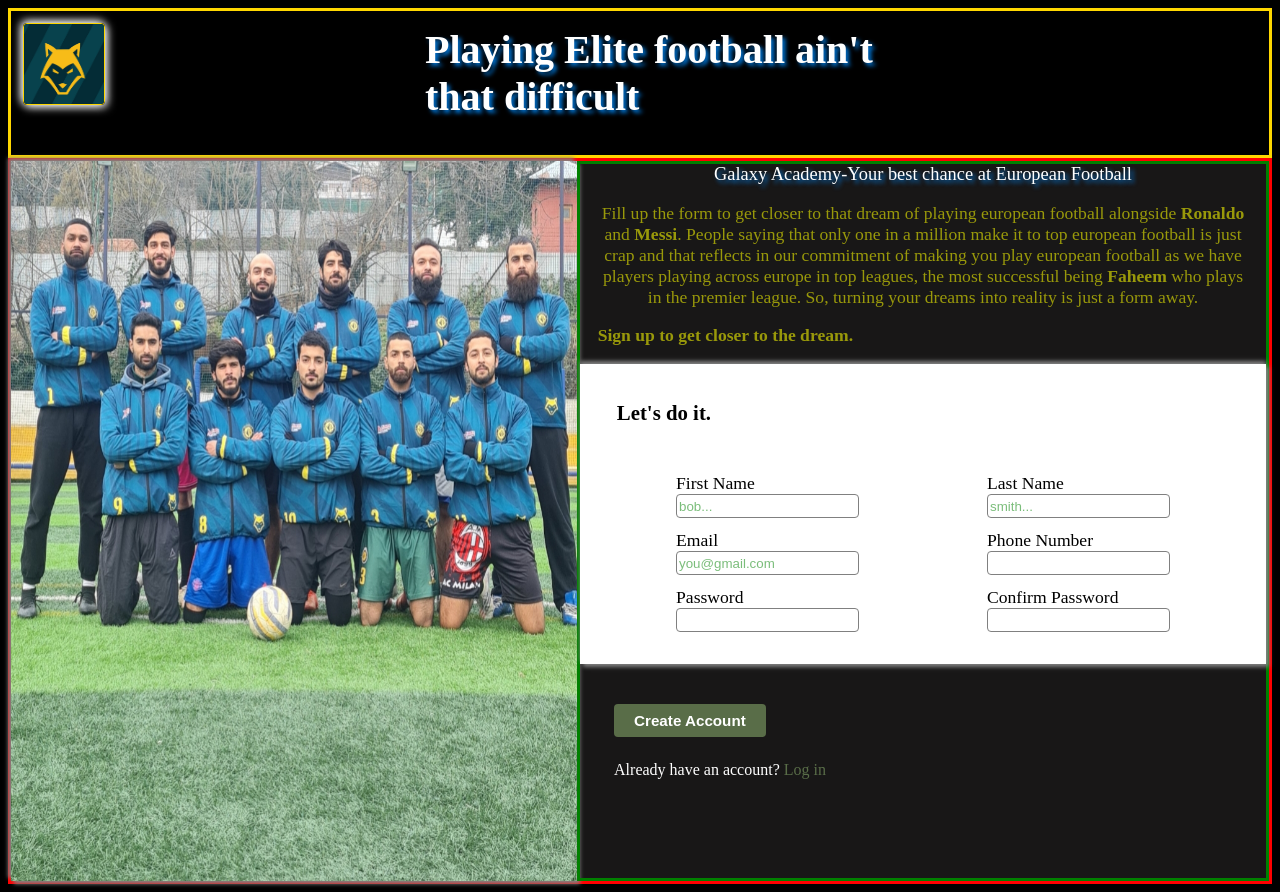
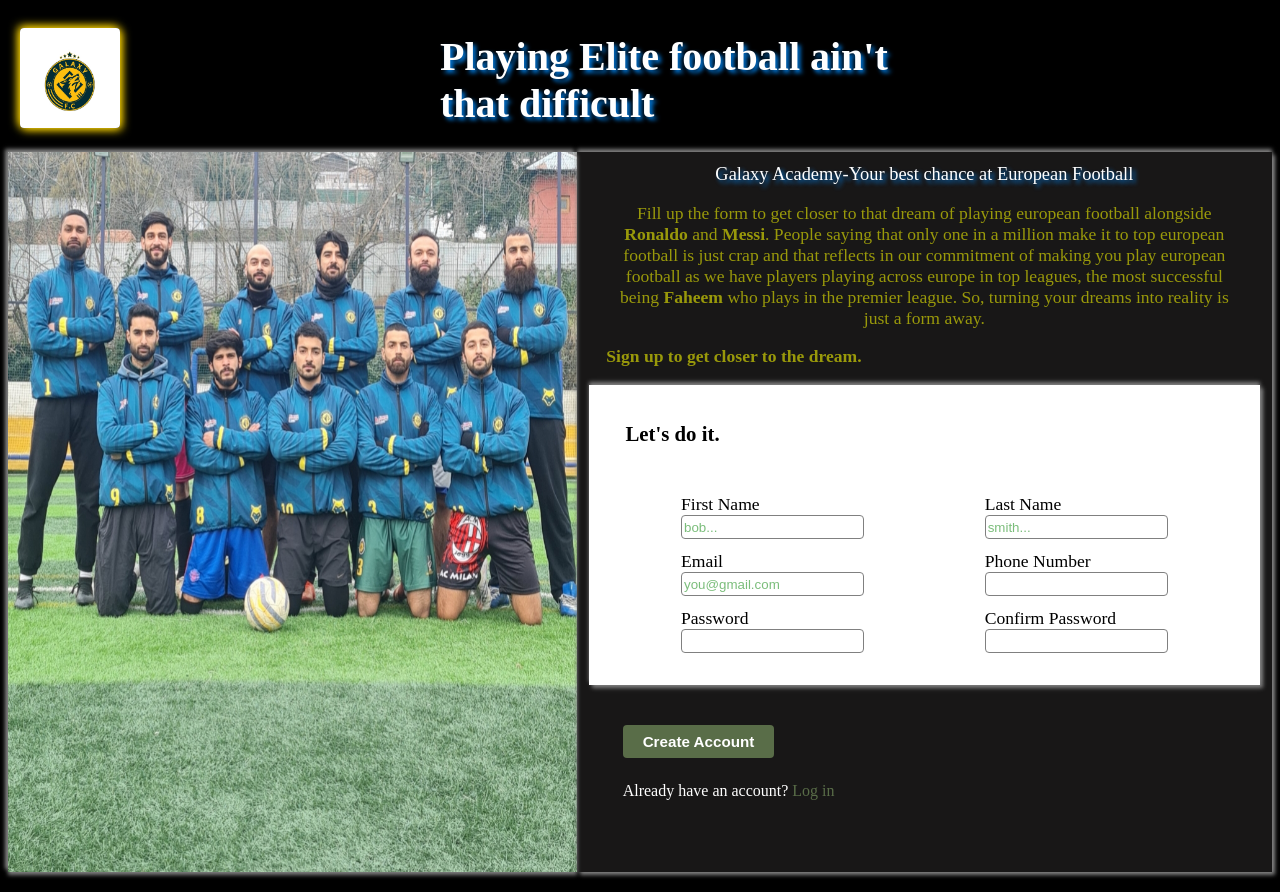
Before and after one commit to syedfaheem27/sign-up-form, a plain HTML site: page index.html in a window 1280 px wide. Drawn offline with Linux system fonts and the light colour scheme.

Commit message:
Replace the logo in the website header and remove all the borders which were there for visual help and add some padding to the form classed div.

```diff
--- a/index.html
+++ b/index.html
@@ -10,7 +10,7 @@
 <body>
     <div class="header">
         <div>
-            <img src="./Images/galaxy_wolf.jpg" alt="galaxy mascot">
+            <img src="./Images/galaxy_logo.jpg" alt="galaxy logo">
         </div>
         <div>
             <h1>Playing Elite football ain't that difficult</h1>
@@ -83,5 +83,8 @@
 
         </div>
     </div>
+
+
+
 </body>
 </html>
--- a/style.css
+++ b/style.css
@@ -6,17 +6,15 @@
 div.header{
     display: flex;
     justify-content: space-between;
-    border: 3px solid gold;
     height: 15vh;
-    align-items: flex-start;
+    align-items: center;
     padding: 12px;
 }
 .header div:nth-child(1) img{
-    width: 80px;
-    height: 80px;
-    border: 1px solid gold;
+    width: 100px;
+    height: 100px;
     border-radius: 4px;
-    box-shadow: 2px 2px 10px white,-2px -2px 10px white;
+    box-shadow: 2px 2px 10px gold,-2px -2px 10px gold;
 }
 .header div:nth-child(2){
     color: white;
@@ -29,7 +27,6 @@
 .form_container{
     display: flex;
     height: 90vh;
-    border: 3px solid red;
     background-color: rgba(231, 226, 226, 0.103);
 
 }
@@ -39,14 +36,15 @@
     width: 45vw;
     background-size: 45vw 90vh;
     background-repeat: no-repeat;
-    box-shadow: 3px 3px 4px gray,-3px -3px 4px gray;
+    box-shadow: 0 3px 4px gray,-3px -3px 4px gray;
 
 }/*
 container for the form excluding background */
 .form{
     box-sizing: border-box;
       width: 55vw;
-    border: 3px solid green;
+      box-shadow: 3px 3px 4px gray, 0px -3px 4px gray;
+      padding: 12px;
 }
 /* header */
 .form div:nth-child(1){
```
